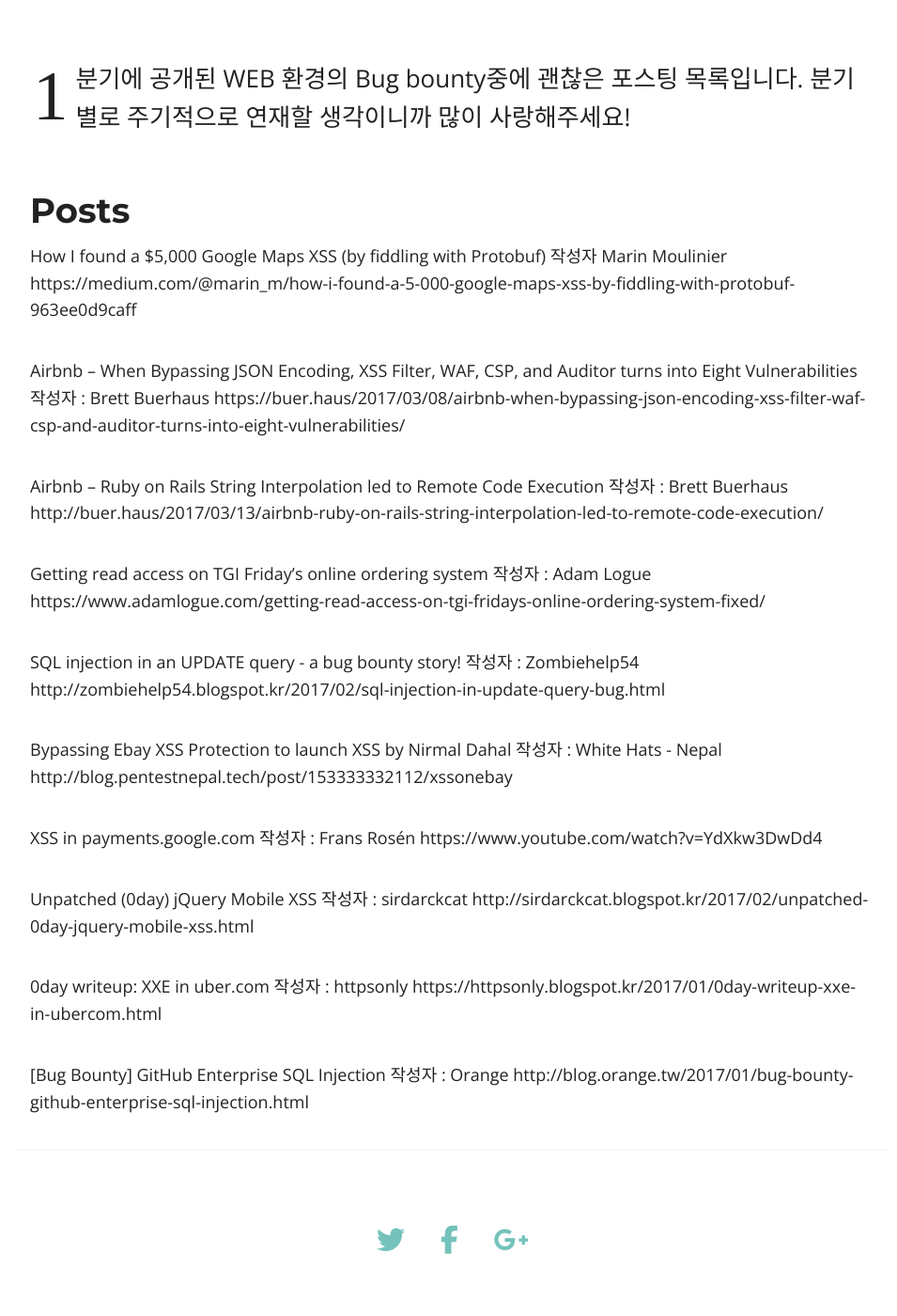
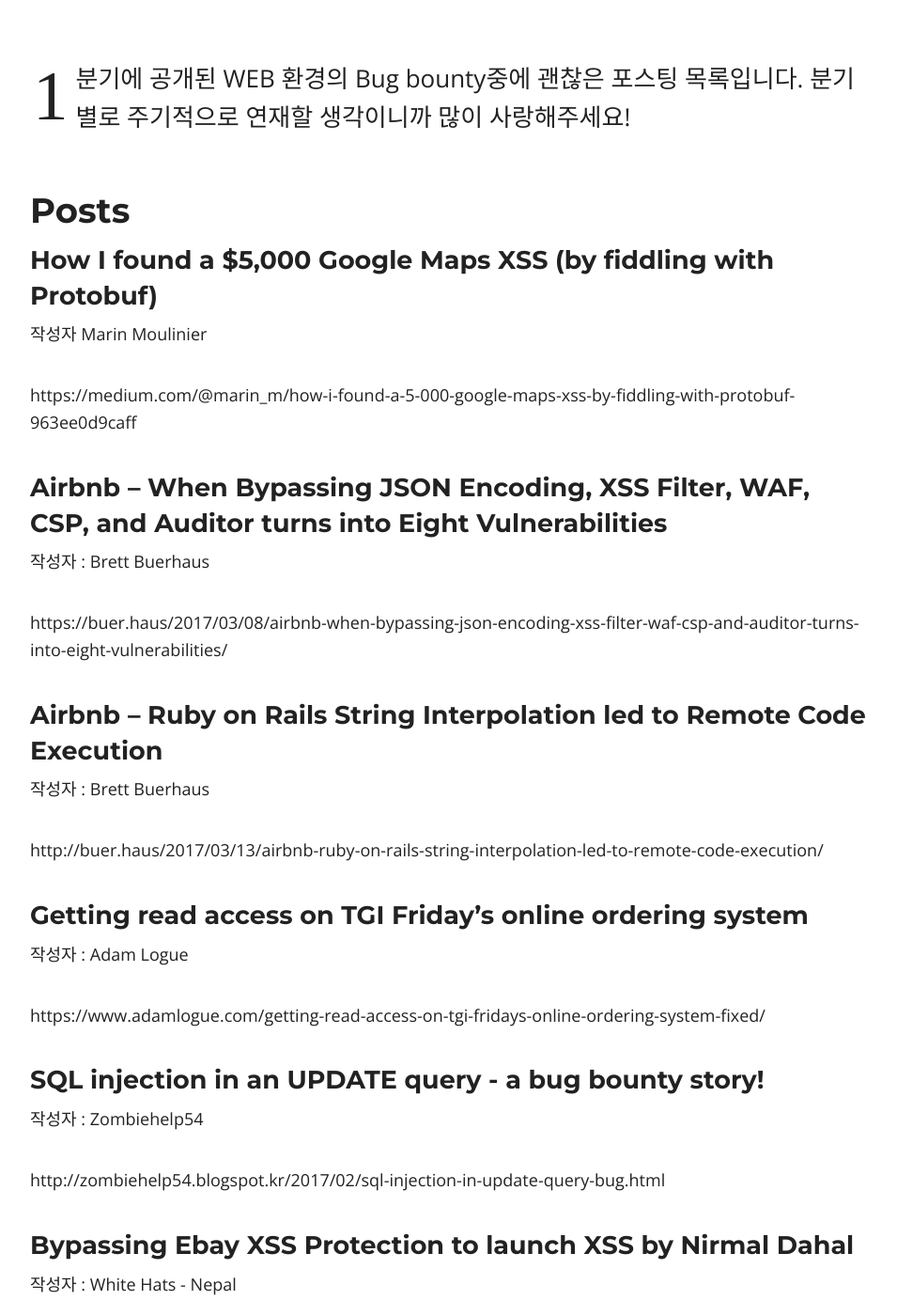
Before and after one commit to hacktagon/hacktagon.github.io, a Jekyll site: the page built from _posts/2017-04-02-Real_World_WEB_HACKING_Posts.md, in a window 1280 px wide and 1400 px high, scrolled down 396 px. Shown: the whole window at 94% size, without its empty margins (158-1113 px from the left). Built offline with Jekyll 4.4.1, drawn with Linux system fonts in a browser that asks for light colours; nearby versions of some CDN libraries; library files that are not in the unit come from our copies; some of the changed text lies outside the part shown.

Commit message:
Update 2017-04-02-Real_World_WEB_HACKING_Posts.md

```diff
--- a/_posts/2017-04-02-Real_World_WEB_HACKING_Posts.md
+++ b/_posts/2017-04-02-Real_World_WEB_HACKING_Posts.md
@@ -12,42 +12,52 @@
 
 
 ## Posts
-How I found a $5,000 Google Maps XSS (by fiddling with Protobuf)
+### How I found a $5,000 Google Maps XSS (by fiddling with Protobuf)
 작성자 Marin Moulinier
+
 https://medium.com/@marin_m/how-i-found-a-5-000-google-maps-xss-by-fiddling-with-protobuf-963ee0d9caff
 
-Airbnb – When Bypassing JSON Encoding, XSS Filter, WAF, CSP, and Auditor turns into Eight Vulnerabilities
+### Airbnb – When Bypassing JSON Encoding, XSS Filter, WAF, CSP, and Auditor turns into Eight Vulnerabilities
 작성자 : Brett Buerhaus
+
 https://buer.haus/2017/03/08/airbnb-when-bypassing-json-encoding-xss-filter-waf-csp-and-auditor-turns-into-eight-vulnerabilities/
 
-Airbnb – Ruby on Rails String Interpolation led to Remote Code Execution
+### Airbnb – Ruby on Rails String Interpolation led to Remote Code Execution
 작성자 : Brett Buerhaus
+
 http://buer.haus/2017/03/13/airbnb-ruby-on-rails-string-interpolation-led-to-remote-code-execution/
 
-Getting read access on TGI Friday’s online ordering system
+### Getting read access on TGI Friday’s online ordering system
 작성자 : Adam Logue
+
 https://www.adamlogue.com/getting-read-access-on-tgi-fridays-online-ordering-system-fixed/
 
-SQL injection in an UPDATE query - a bug bounty story!
+### SQL injection in an UPDATE query - a bug bounty story!
 작성자 : Zombiehelp54
+
 http://zombiehelp54.blogspot.kr/2017/02/sql-injection-in-update-query-bug.html
 
-Bypassing Ebay XSS Protection to launch XSS by Nirmal Dahal
+### Bypassing Ebay XSS Protection to launch XSS by Nirmal Dahal
 작성자 : White Hats - Nepal
+
 http://blog.pentestnepal.tech/post/153333332112/xssonebay
 
-XSS in payments.google.com
+### XSS in payments.google.com
 작성자 : Frans Rosén
+
 https://www.youtube.com/watch?v=YdXkw3DwDd4
 
-Unpatched (0day) jQuery Mobile XSS
+### Unpatched (0day) jQuery Mobile XSS
 작성자 : sirdarckcat
+
 http://sirdarckcat.blogspot.kr/2017/02/unpatched-0day-jquery-mobile-xss.html
 
-0day writeup: XXE in uber.com
+### 0day writeup: XXE in uber.com
 작성자 : httpsonly
+
 https://httpsonly.blogspot.kr/2017/01/0day-writeup-xxe-in-ubercom.html
 
-[Bug Bounty] GitHub Enterprise SQL Injection
+### [Bug Bounty] GitHub Enterprise SQL Injection
 작성자 : Orange
+
 http://blog.orange.tw/2017/01/bug-bounty-github-enterprise-sql-injection.html
```
